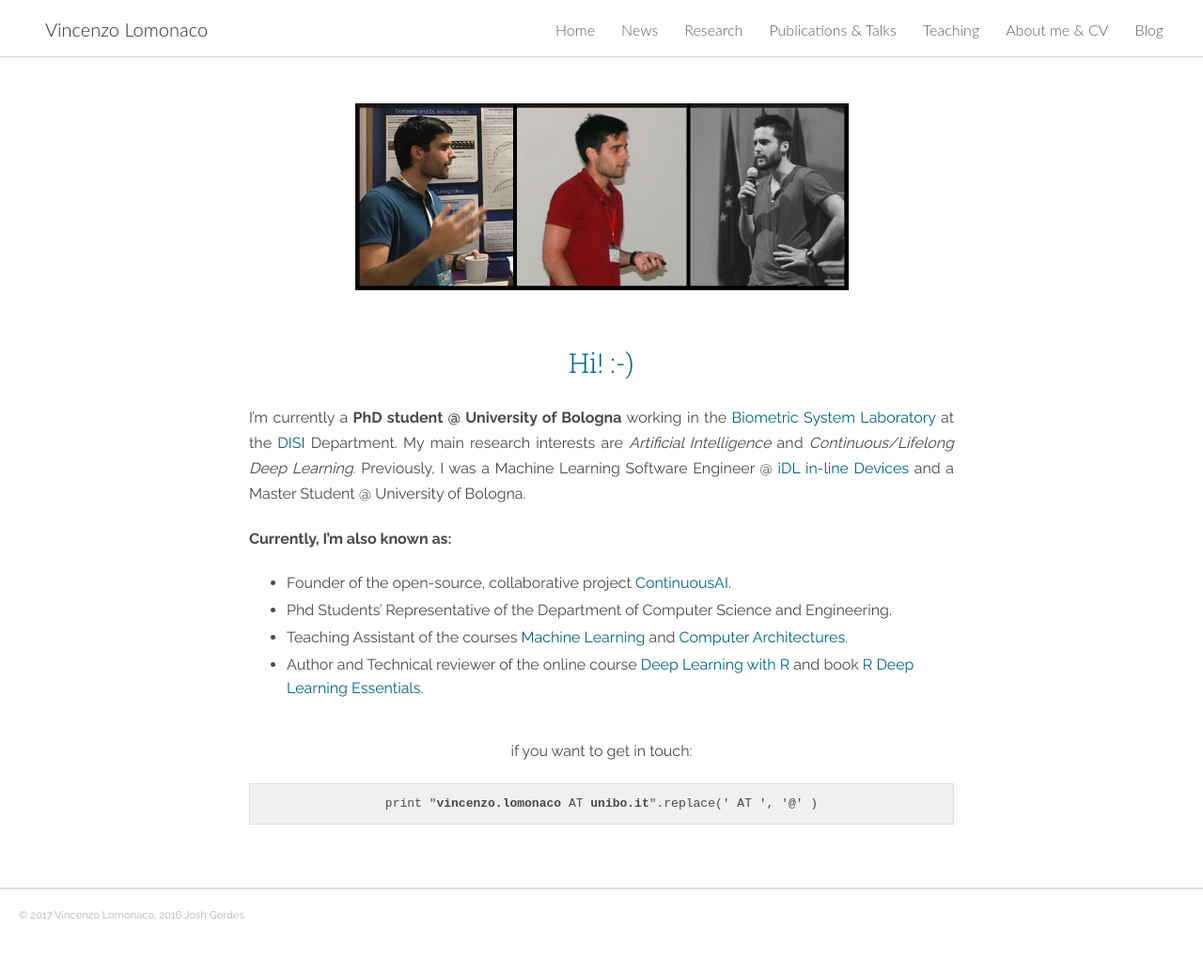
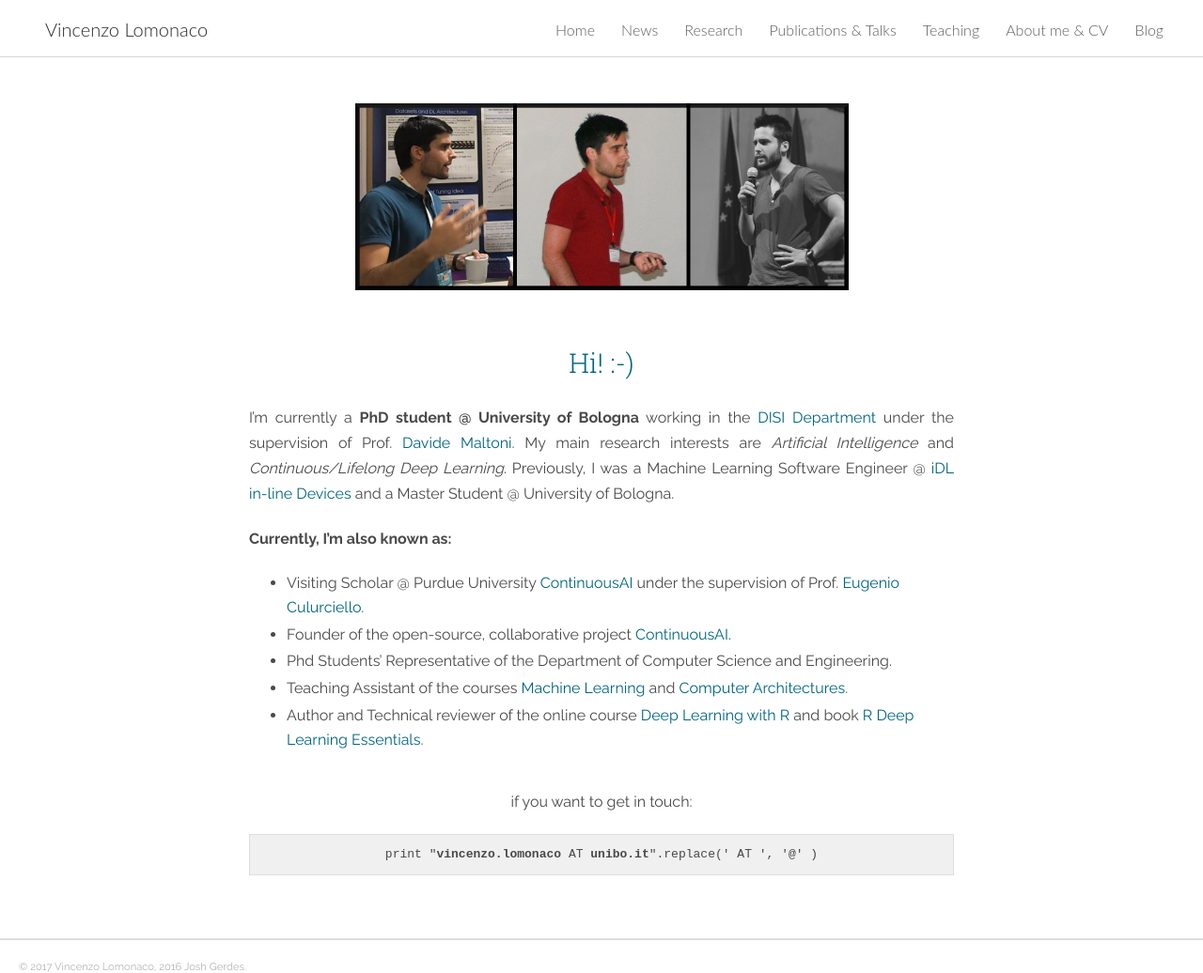
Before and after one commit to vlomonaco/website, a Jekyll site: the page built from home.md, in a window 1280 px wide and 1036 px high. Shown: the whole window at 94% size. Built offline with Jekyll 4.4.1, drawn with Linux system fonts in a browser that asks for light colours; nearby versions of some CDN libraries.

Commit message:
intro and news fixed

```diff
--- a/_includes/home_content.html
+++ b/_includes/home_content.html
@@ -2,13 +2,14 @@
 
 <h3 style="text-align:center; margin-bottom:30px; color: rgba(0,101,128,1.0000000000);"> Hi! :-)</h3>
 
-<p>I’m currently a <strong>PhD student @ University of Bologna</strong> working in the <a href="http://biolab.csr.unibo.it/home.asp">Biometric System Laboratory</a> at the <a href="http://www.cse.unibo.it/en">DISI</a> Department.
+<p>I’m currently a <strong>PhD student @ University of Bologna</strong> working in the <a href="http://www.cse.unibo.it/en">DISI Department</a> under the supervision of Prof. <a href="https://www.unibo.it/sitoweb/davide.maltoni/en">Davide Maltoni</a>.
 My main research interests are <em>Artificial Intelligence</em> and <em> Continuous/Lifelong Deep Learning</em>. Previously, I was a Machine Learning Software Engineer @ <a href="http://www.moistori.com/">iDL in-line Devices</a> and a Master Student @ University of Bologna.
 <br /></p>
 
 <p><strong>Currently, I’m also known as:</strong></p>
 
 <ul style="margin-bottom:40px">
+	<li>Visiting Scholar @ Purdue University <a href="http://continuousai.com">ContinuousAI</a> under the supervision of Prof. <a href='https://e-lab.github.io/html/contact-eugenio-culurciello.html'>Eugenio Culurciello</a>.</li>
 	<li>Founder of the open-source, collaborative project <a href="http://continuousai.com">ContinuousAI</a>.</li>
   <li>Phd Students’ Representative of the Department of Computer Science and Engineering. <br /></li>
   <li>Teaching Assistant of the courses <a href="http://bias.csr.unibo.it/maltoni/ml/">Machine Learning</a> and <a href="http://bias.csr.unibo.it/maltoni/arc/">Computer Architectures</a>. <br /></li>
```
Also changed, not shown: news.md (+2 -1 lines).
